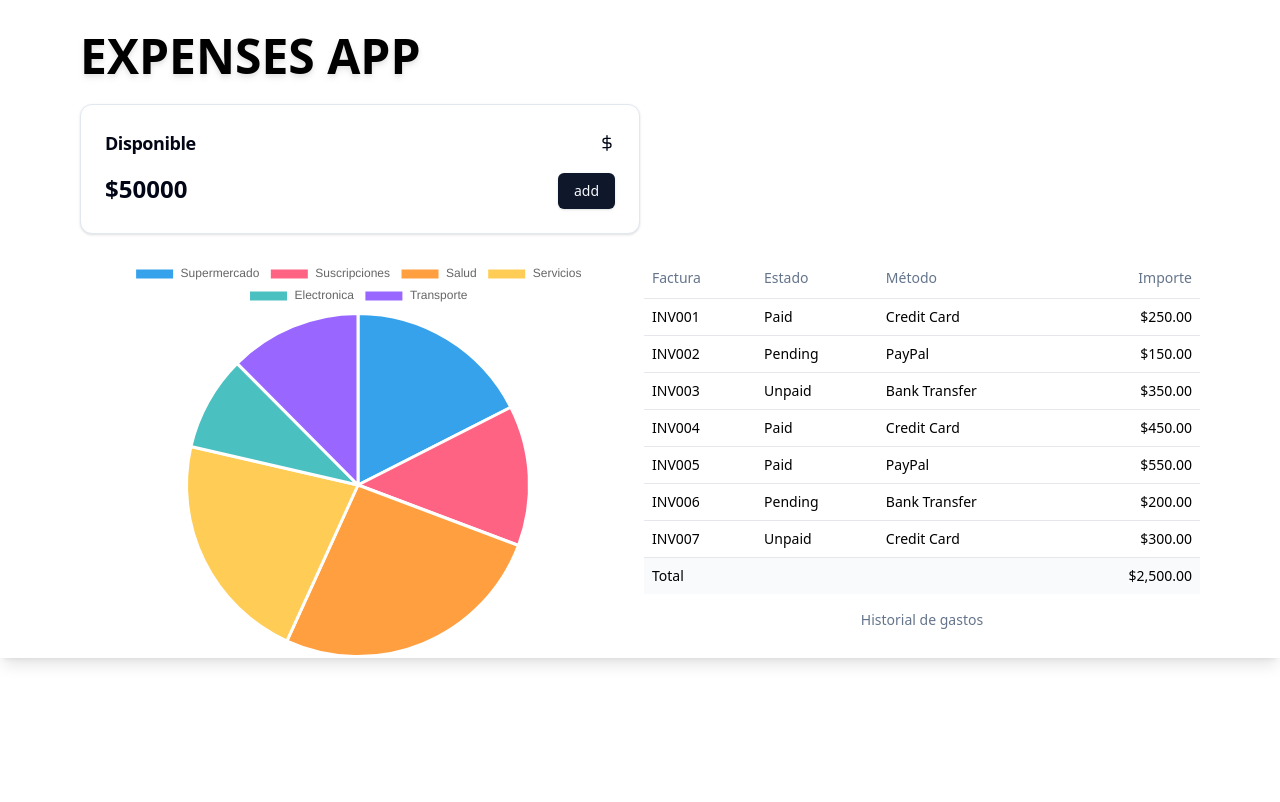
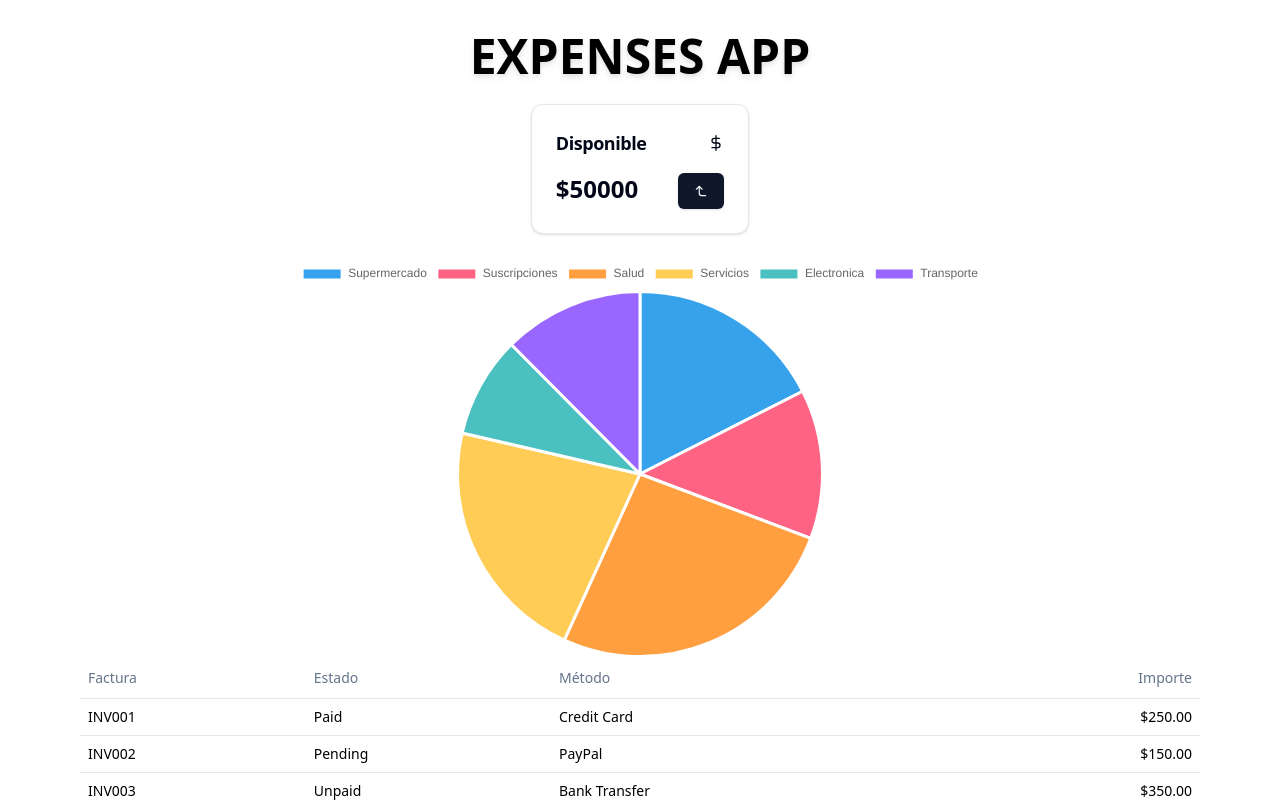
Before and after one commit to Codenburg/expenses-app, a React (Vite) app: page / in a window 1280 px wide. Shown: the top 802 px of the page. Built offline with nearby package versions, Linux system fonts and the light colour scheme; no server answers; the database is empty.

Commit message:
Styles: Arrange elements on the home page vertically

```diff
--- a/src/components/Card.tsx
+++ b/src/components/Card.tsx
@@ -4,6 +4,7 @@ import { Label } from "@/components/ui/label";
 import { useEffect, useState } from "react";
 import { Database } from "../types/schema";
 import { supabase } from "../../db/supabase";
+import { FiCornerLeftUp } from "react-icons/fi";
 
 interface Props {
   title: string;
@@ -32,11 +33,13 @@ export function CardComponent({ title, IconCard }: Props) {
         <CardTitle className="text-lg">{title}</CardTitle>
         {IconCard}
       </CardHeader>
-      <CardContent className="flex justify-between pt-2">
+      <CardContent className="flex space-x-10 justify-between pt-2">
         <Label className="text-2xl font-bold ">
           ${amount ? amount : 50000}
         </Label>
-        <Button>add</Button>
+        <Button>
+          <FiCornerLeftUp />
+        </Button>
       </CardContent>
     </Card>
   );
--- a/src/pages/Home.tsx
+++ b/src/pages/Home.tsx
@@ -6,20 +6,20 @@ import { FiDollarSign } from "react-icons/fi";
 function Home() {
   return (
     <div className="relative">
-      <h1 className="flex justify-start antialiased uppercase text-5xl drop-shadow-md font-bold">
+      <h1 className="flex justify-center antialiased uppercase text-5xl drop-shadow-md font-bold">
         Expenses app
       </h1>
 
       <section>
         <div className="space-y-4 pb-6 pt-6">
-          <div className="grid lg:grid-cols-2 sm:grid-cols-1">
+          <div className="flex justify-center">
             <CardComponent title="Disponible" IconCard={<FiDollarSign />} />
           </div>
         </div>
       </section>
 
       <section>
-        <div className="grid gap-2 md:grid-cols-2">
+        <div className="flex-row">
           <PieChart />
           <PaymentTable />
         </div>
```
